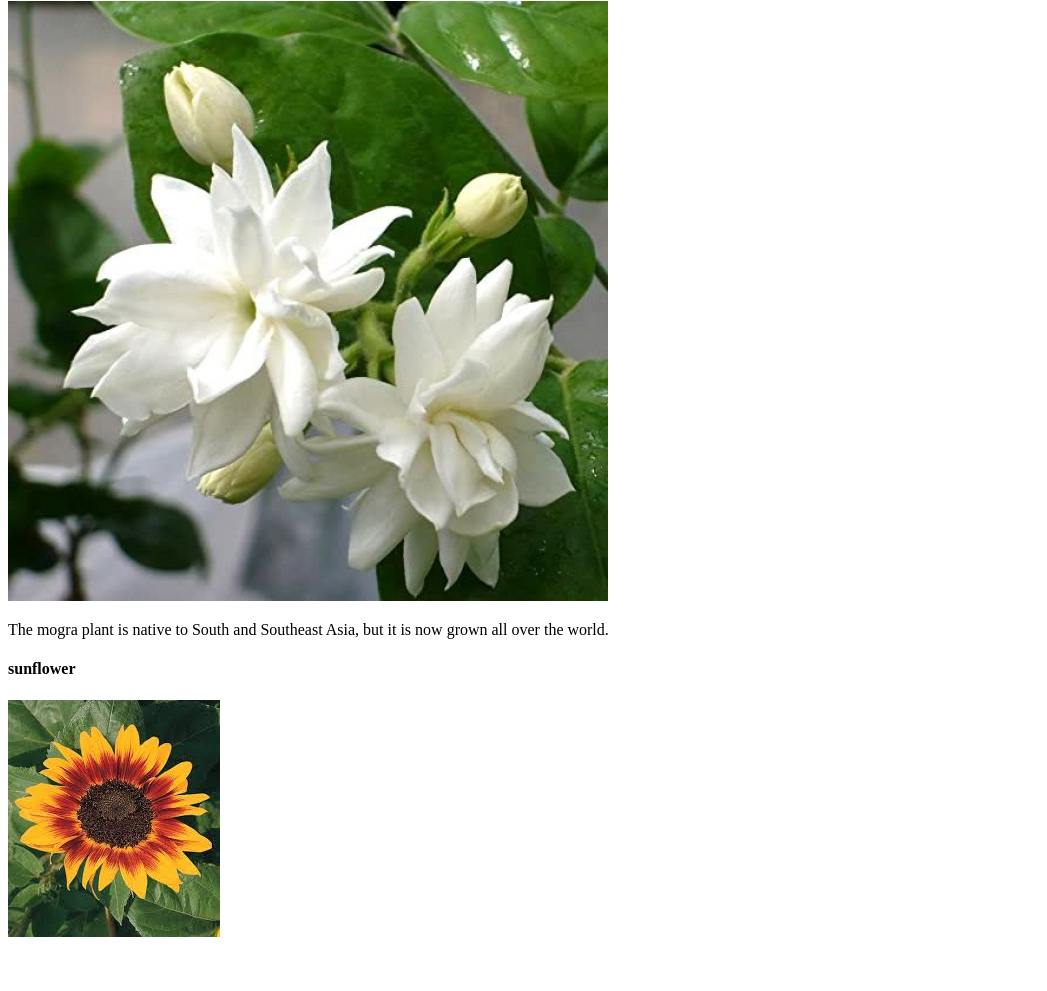
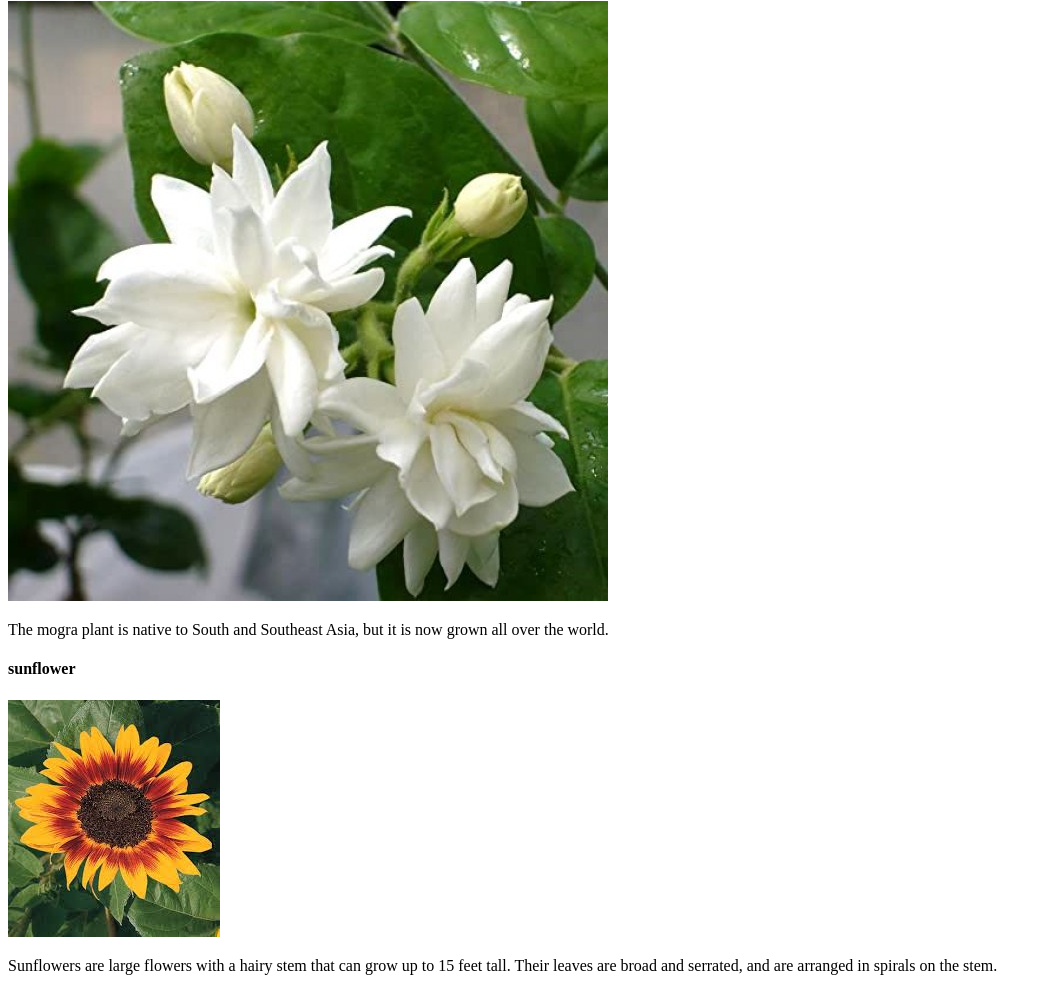
Before and after one commit to Pallavimanedeshmukh2003/assignment-new8, a plain HTML site: page index.html in a window 1280 px wide. Shown: the part 877-1868 px from the top of the page, without its empty margins (0-1047 px from the left). Before the commit the page ends 1826 px from the top, so only its background shows below. Drawn offline with Linux system fonts and the light colour scheme.

Commit message:
sunflower paraghraph added

```diff
--- a/index.html
+++ b/index.html
@@ -18,7 +18,7 @@
     <p>The mogra plant is native to South and Southeast Asia, but it is now grown all over the world.</p>
     <h4>sunflower</h4>
     <img src="/download.jpg">
-
+    <p>Sunflowers are large flowers with a hairy stem that can grow up to 15 feet tall. Their leaves are broad and serrated, and are arranged in spirals on the stem. </p>
 
 </body>
 </html>
```
